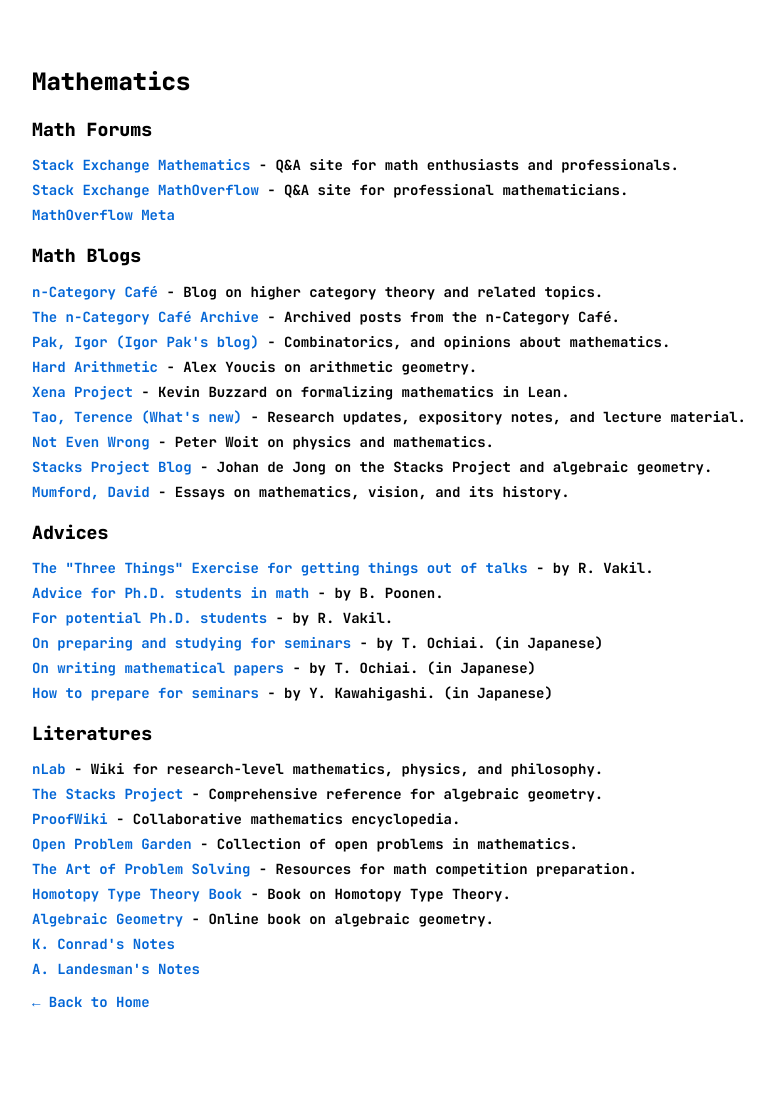
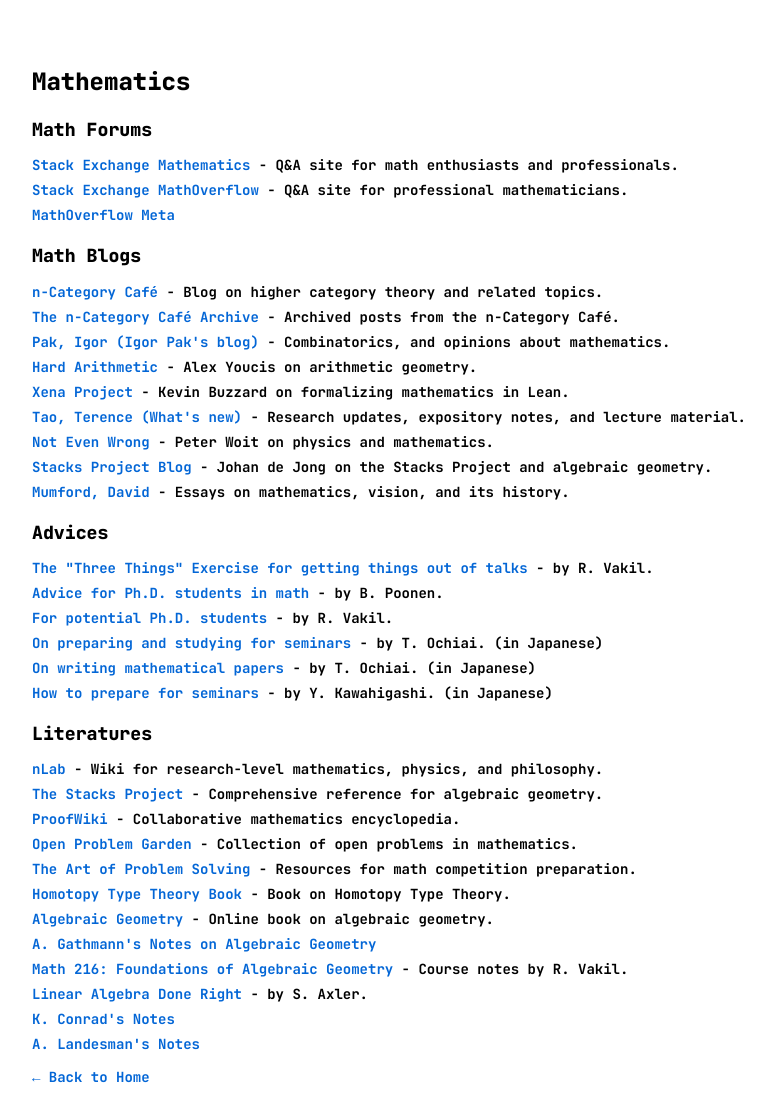
Before and after one commit to 0stellensatz/links, a Jekyll site: the page built from page_math.md, in a window 1280 px wide. Shown: the whole page, without its empty margins (240-1014 px from the left). Built offline with Jekyll 4.4.1, drawn with Linux system fonts in a browser that asks for light colours; before the commit the page ends 1045 px from its top, so only the background shows below that.

Commit message:
Add Gathmann, Vakil, and Axler notes to Literatures
Co-Authored-By: Claude Opus 5 (1M context) <noreply@anthropic.com>

```diff
--- a/_data/links_math.yml
+++ b/_data/links_math.yml
@@ -83,6 +83,15 @@
   - title: "Algebraic Geometry"
     url: "https://algebraic-geometry.de"
     description: "Online book on algebraic geometry."
+  - title: "A. Gathmann's Notes on Algebraic Geometry"
+    url: "https://agag-gathmann.math.rptu.de/de/alggeom.php"
+    description: ""
+  - title: "Math 216: Foundations of Algebraic Geometry"
+    url: "https://math216.wordpress.com"
+    description: "Course notes by R. Vakil."
+  - title: "Linear Algebra Done Right"
+    url: "https://linear.axler.net"
+    description: "by S. Axler."
   - title: "K. Conrad's Notes"
     url: "https://kconrad.math.uconn.edu/blurbs/"
     description: ""
```
